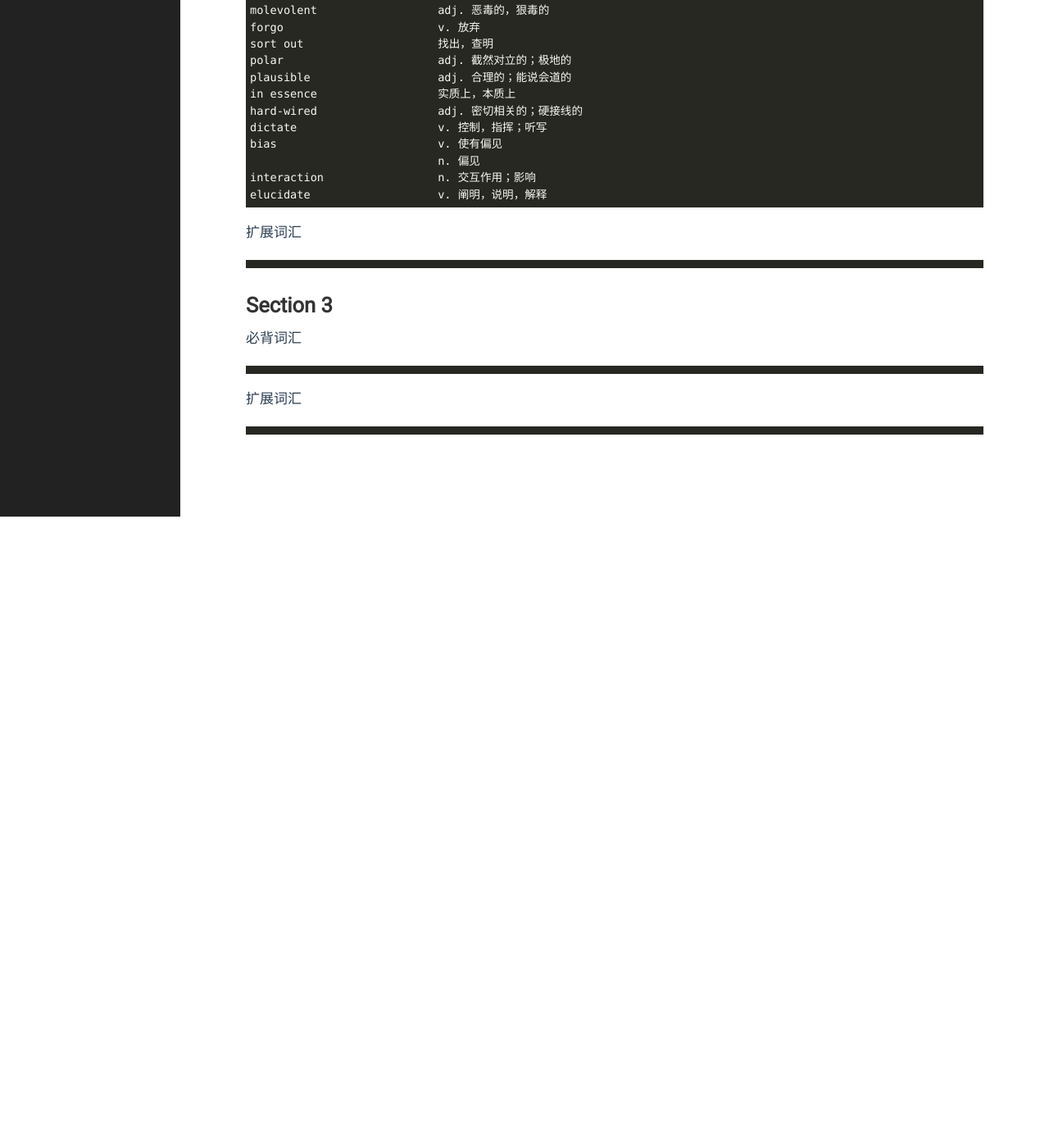
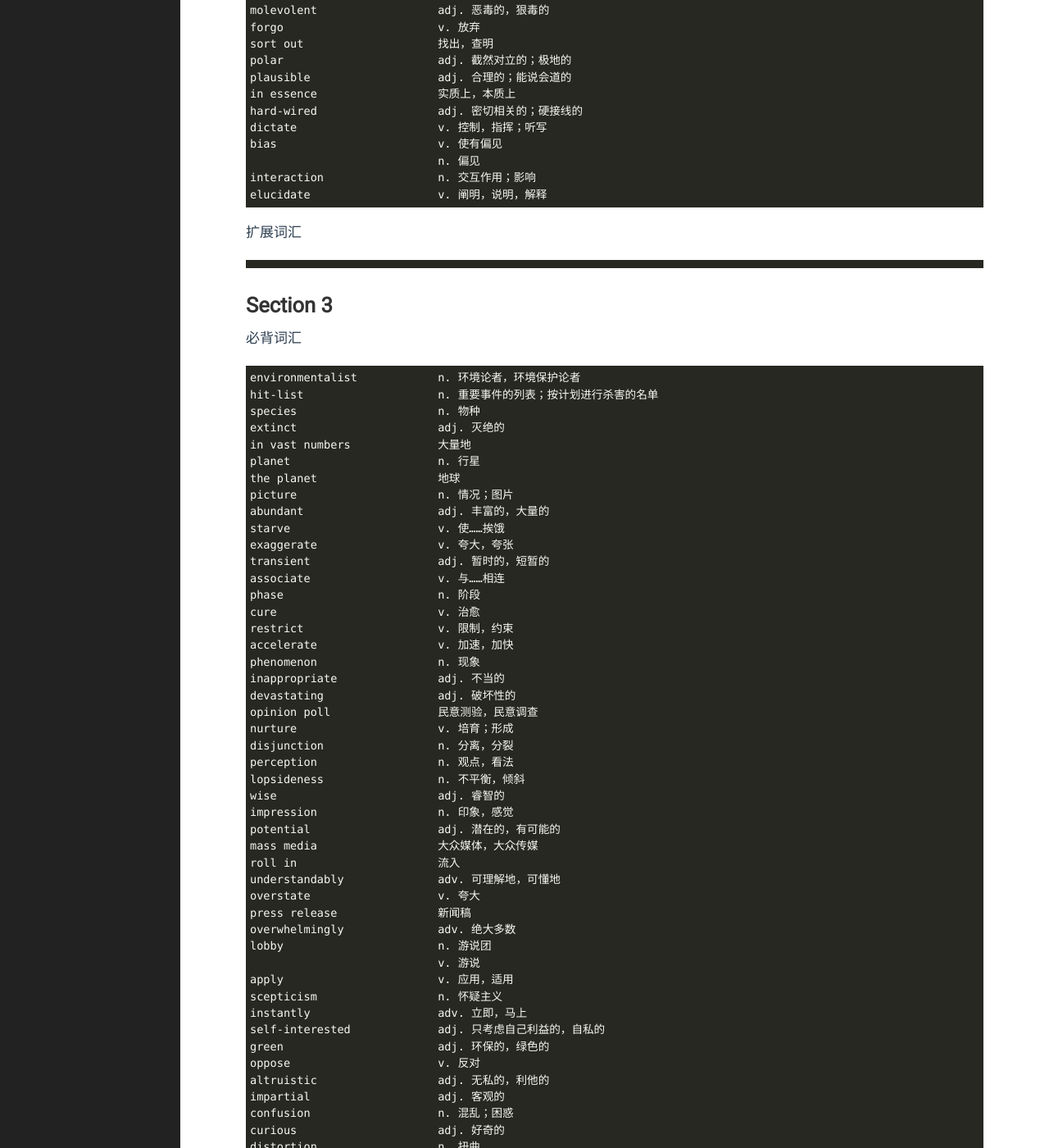
Before and after one commit to yejinp/yejinp.github.io, a Jekyll site: the page built from _posts/2023-08-04-vocabularies for IELTS 5-1.markdown, in a window 1280 px wide and 1400 px high, scrolled down 8563 px. Shown: the whole window at 82% size. Built offline with Jekyll 4.4.1, drawn with Linux system fonts in a browser that asks for light colours; before the commit the page ends 9193 px from its top, so only the background shows below that; some of the changed text lies outside the part shown.

Commit message:
add some vocabularies

````diff
--- a/_posts/2023-08-04-vocabularies for IELTS 5-1.markdown
+++ b/_posts/2023-08-04-vocabularies for IELTS 5-1.markdown
@@ -425,6 +425,82 @@ elucidate                   v. 阐明，说明，解释
 # Section 3 #
 必背词汇
 ```
+environmentalist            n. 环境论者，环境保护论者
+hit-list                    n. 重要事件的列表；按计划进行杀害的名单
+species                     n. 物种
+extinct                     adj. 灭绝的
+in vast numbers             大量地
+planet                      n. 行星
+the planet                  地球
+picture                     n. 情况；图片
+abundant                    adj. 丰富的，大量的
+starve                      v. 使……挨饿
+exaggerate                  v. 夸大，夸张
+transient                   adj. 暂时的，短暂的
+associate                   v. 与……相连
+phase                       n. 阶段
+cure                        v. 治愈
+restrict                    v. 限制，约束
+accelerate                  v. 加速，加快
+phenomenon                  n. 现象
+inappropriate               adj. 不当的
+devastating                 adj. 破坏性的
+opinion poll                民意测验，民意调查
+nurture                     v. 培育；形成
+disjunction                 n. 分离，分裂
+perception                  n. 观点，看法
+lopsideness                 n. 不平衡，倾斜
+wise                        adj. 睿智的
+impression                  n. 印象，感觉
+potential                   adj. 潜在的，有可能的
+mass media                  大众媒体，大众传媒
+roll in                     流入
+understandably              adv. 可理解地，可懂地
+overstate                   v. 夸大
+press release               新闻稿
+overwhelmingly              adv. 绝大多数
+lobby                       n. 游说团
+                            v. 游说
+apply                       v. 应用，适用
+scepticism                  n. 怀疑主义
+instantly                   adv. 立即，马上
+self-interested             adj. 只考虑自己利益的，自私的
+green                       adj. 环保的，绿色的
+oppose                      v. 反对
+altruistic                  adj. 无私的，利他的
+impartial                   adj. 客观的
+confusion                   n. 混乱；困惑
+curious                     adj. 好奇的
+distortion                  n. 扭曲
+EI Nino                     厄二尼诺现象
+allergy                     n. 过敏
+melt                        v. 融化
+ski                         n. 滑雪
+slope                       n. 斜坡
+diminish                    v. 消失；减少
+poor                        adj. 不佳的；贫穷的
+stuff                       n. 物质，东西
+dispose                     n. 处理，处置
+what of ……                  ……的情况怎么样
+carbon dioxide              二氧化碳
+emission                    n. 排放
+best estimate               估计最高……
+considerable                adj. 相当多的，很大的
+intuition                   n. 直觉
+drastic                     adj. 猛烈的；极端的；严厉的
+radically                   adv. 大幅度地；激进地
+adaptation                  n. 适应
+model                       n. 模范；模型
+experience                  v. 经历
+postpone                    v. 推延，延迟
+buy                         v. 争取(时间)，买
+pressing                    adj. 紧迫的，迫在眉睫的
+access                      n. 获得；获得接触(数据或程序)的途径
+sanitation                  n. 卫生设施，公共卫生
+avoid                       v. 避免
+crucial                     adj. 关键的，至关重要的
+optimistic                  adj. 乐观的
+pessimistic                 adj. 悲观的
 ```
 扩展词汇
 
````
